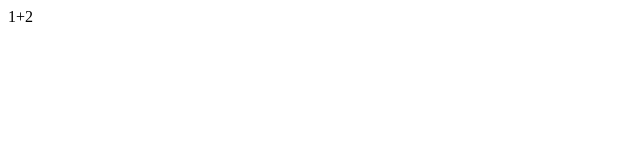
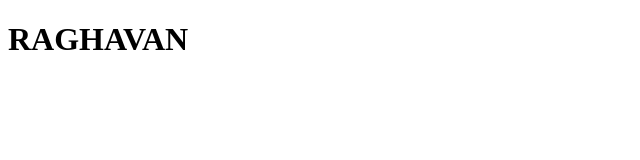
Before and after one commit to Ragavan01/Advanced-technologies-cover-page, a plain HTML site: page index.html in a window 1280 px wide. Shown: the whole page, without its empty margins (0-640 px from the left). Drawn offline with Linux system fonts and the light colour scheme.

Commit message:
Changed heading

```diff
--- a/index.html
+++ b/index.html
@@ -8,7 +8,7 @@
 </head>
 <body>
     <div>
-        1+2
+        <h1>RAGHAVAN</h1>
     </div>
 </body>
 </html>
```
